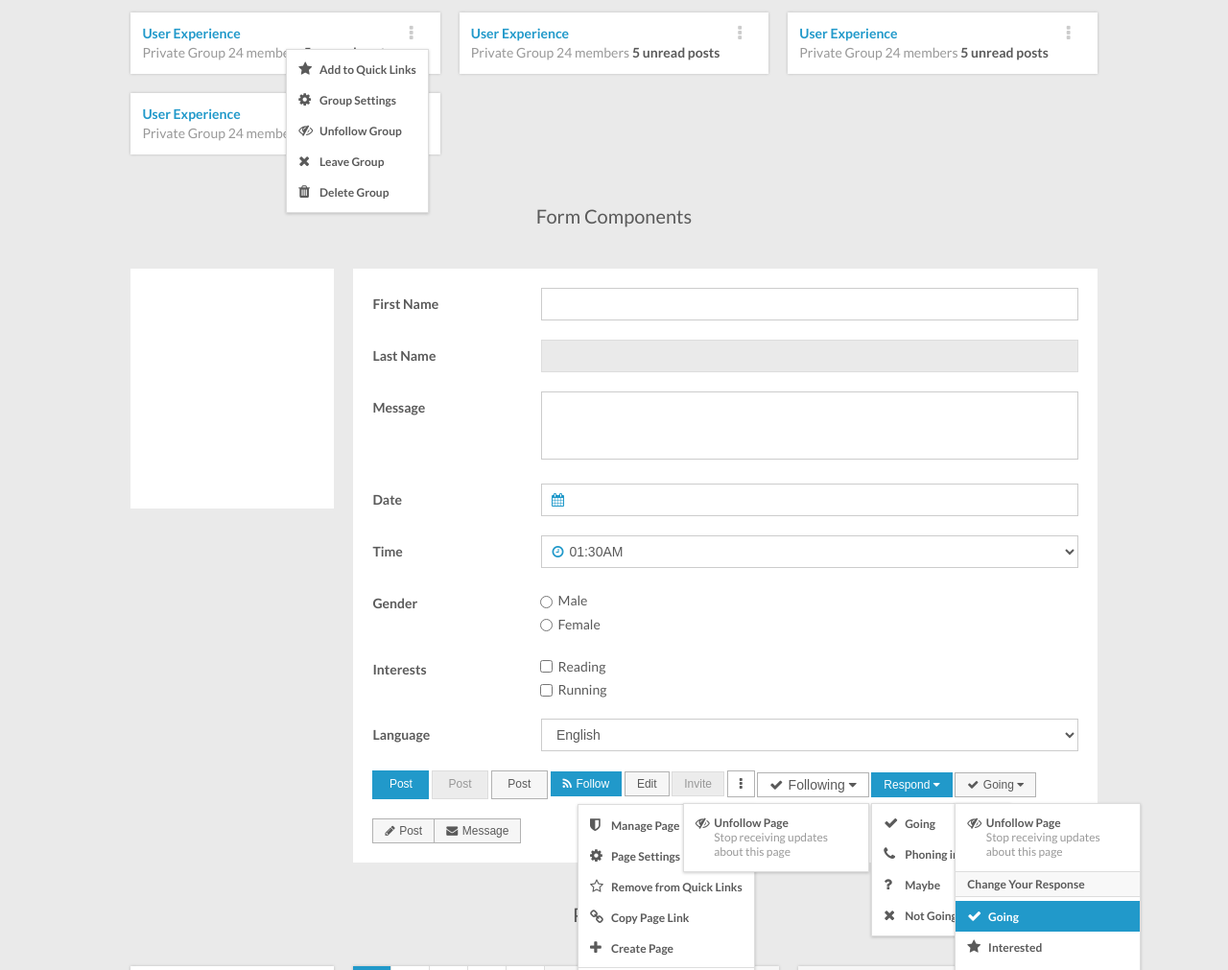
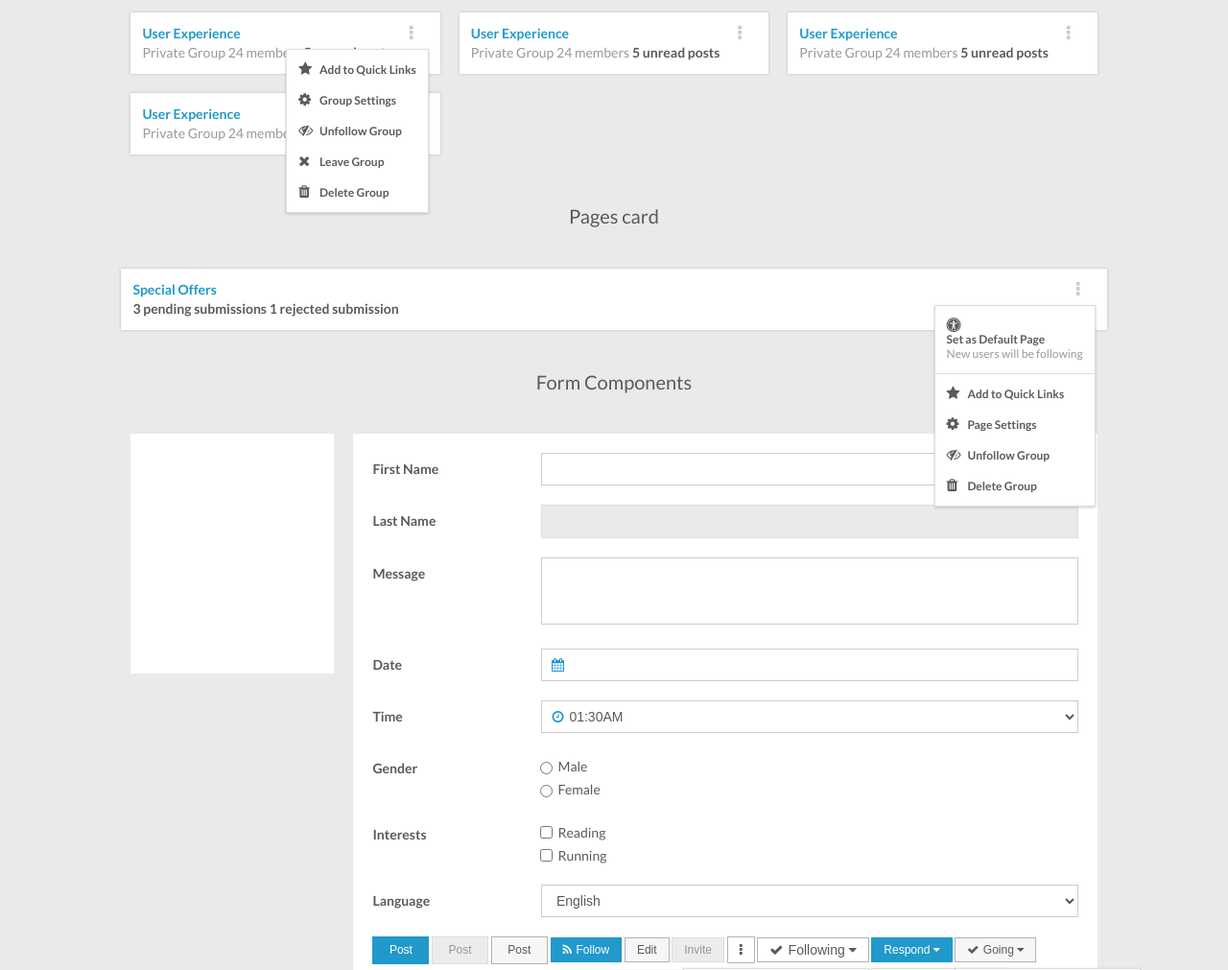
Before and after one commit to hamed-farag/Nebula-UI-Core, a website: page index.html in a window 1280 px wide. Shown: the part 2175-3186 px from the top of the page at 96% size. Drawn offline with Linux system fonts and the light colour scheme.

Commit message:
adding page card and doc

```diff
--- a/index.html
+++ b/index.html
@@ -323,6 +323,69 @@
 		</div>
 		<div class="Clear"></div>
 	</div>
+
+	<!--Pages Page Layout-->
+	<h2 style="text-align: center; font-size: 20px;margin-bottom: 20px">Pages card</h2>
+	<div class="page-content">
+		<div class="pages-grid">
+			<div class="page-card">
+				<div class="panel card">
+					<a class="page-media" style="background-color: #ccc"></a>
+					<div class="page-card-content FL">
+						<h5><a class="Bold" href="#">Special Offers</a></h5>
+						<label class="Bold">3 pending submissions</label>
+						<label class="Bold">1 rejected submission</label>
+					</div>
+					<div class="dropdown opposite small dropdown-open FR">
+						<button class="dropdown-trigger button-icon">
+							<i class="fa fa-ellipsis-v"></i>
+						</button>
+						<ul class="dropdown-content MargZero">
+							<li>
+								<a href="#" class="set-default">
+									<i class="fa fa-universal-access FL"></i>
+									<label class="FL Bold">
+										Set as Default Page
+										<br>
+										<span class="light-grey normal-text">New users will be following</span>
+									</label>
+									<div class="Clear"></div>
+								</a>
+							</li>
+							<li class="list-separator"></li>
+							<li>
+								<a href="#">
+									<i class="fa fa-star"></i>
+									<span>Add to Quick Links</span>
+								</a>
+							</li>
+							<li>
+								<a href="#">
+									<i class="fa fa-cog"></i>
+									<span>Page Settings</span>
+								</a>
+							</li>
+							<li>
+								<a href="#">
+									<i class="fa fa-eye-slash"></i>
+									<span>Unfollow Group</span>
+								</a>
+							</li>
+							<li>
+								<a href="#">
+									<i class="fa fa-trash"></i>
+									<span>Delete Group</span>
+								</a>
+							</li>
+						</ul>
+					</div>
+					<div class="Clear"></div>
+				</div>
+			</div>
+		</div>
+		<div class="Clear"></div>
+	</div>
+
 
 	<!--Form Components-->
 	<h2 style="text-align: center; font-size: 20px;margin-bottom: 20px">Form Components</h2>
--- a/scss/components/_index.scss
+++ b/scss/components/_index.scss
@@ -20,3 +20,4 @@
 @import 'mainFooter';
 @import 'profileCard';
 @import 'groupCard';
+@import 'pageCard';
--- /dev/null
+++ b/scss/components/_pageCard.scss
@@ -0,0 +1,61 @@
+// Page Card
+//
+// Markup: ./styleguide/pageCard.html
+//
+// Styleguide: Components.Page Card
+
+.pages-grid {
+    .page-card{
+        margin-bottom: 1.25rem;
+        div.panel.card{
+            padding-right: 0.5rem !important;
+            a.set-default{
+                width: 168px;
+                label, span{
+                    width: 145px;
+                    cursor: pointer;
+                }
+            }
+            .page-media{
+                width: 3.25rem;
+                float: left;
+                height: 3.25rem;
+                border-radius: 50%;
+            }
+            .page-card-content{
+                margin-left: 0.5rem;
+                font-size:  0.75rem;
+                line-height: 1.2;
+                h3{
+                    font-size: 0.875rem;
+                }
+                label{
+                    display: block;
+                    margin-top: 0.25rem;
+                }
+            }
+        }
+    }
+}
+@media #{$sm} {
+    .pages-grid {
+        margin: -0.625rem;
+        height: 96px
+    }
+    .pages-grid .page-card {
+        width: 50%;
+        float: left;
+        padding: 0 0.625rem;
+    }
+}
+
+@media #{$md} {
+    .pages-grid {
+        margin: 0
+    }
+    .pages-grid .page-card {
+        padding: 0 0.625rem;
+        width: 33.3333333%;
+        float: left;
+    }
+}
```
Also changed, not shown: scss/components/styleguide/pageCard.html (added, +55 -0 lines).
